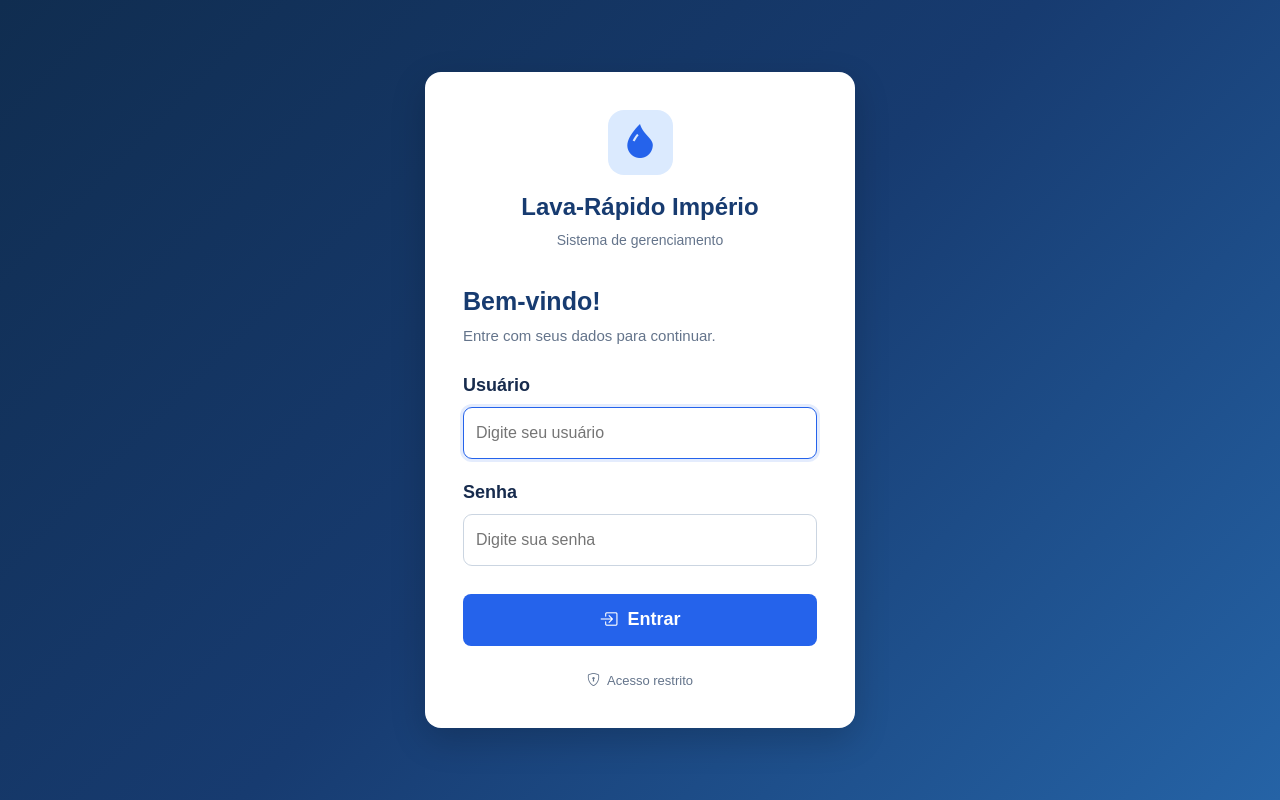
After one commit to EstefanneFarias/lava-rapido-imperio, a Flask app: page /login in a window 1280 px wide. The commit adds this page. Run offline with Flask 3, Linux system fonts and the light colour scheme.

Commit message:
feat: adiciona sistema de login e prepara deploy

```diff
--- a/app.py
+++ b/app.py
@@ -1,18 +1,89 @@
 
-from flask import Flask, render_template, request, redirect, url_for
+from flask import Flask, render_template, request, redirect, url_for, session
 from datetime import date
 import sqlite3
 from decimal import Decimal, InvalidOperation
 from contextlib import closing
+import os
+from functools import wraps
+from werkzeug.security import generate_password_hash, check_password_hash
+from dotenv import load_dotenv
+
+
+# Carrega as configurações do arquivo .env
+load_dotenv(override=True)
+import banco
 
 app = Flask(__name__)
 
+# Chave usada para proteger as sessões dos usuários
+app.secret_key = os.environ.get("SECRET_KEY")
+
+
+def login_obrigatorio(funcao):
+
+    @wraps(funcao)
+    def verificar_login(*args, **kwargs):
+
+        # Verifica se existe um usuário autenticado
+        if "usuario_logado" not in session:
+            return redirect(url_for("login"))
+
+        return funcao(*args, **kwargs)
+
+    return verificar_login
+
+@app.route("/login", methods=["GET", "POST"])
+def login():
+
+    if request.method == "POST":
+
+        usuario = request.form["usuario"]
+        senha = request.form["senha"]
+
+        # Verifica se o usuário e a senha estão corretos
+        usuario_correto = os.environ.get("LOGIN_USUARIO")
+        senha_hash = os.environ.get("LOGIN_SENHA_HASH")
+
+        if (
+            usuario == usuario_correto
+            and senha_hash
+            and check_password_hash(senha_hash, senha)
+        ):
+            session["usuario_logado"] = usuario
+
+            return redirect(url_for("inicio"))
+
+        return render_template(
+            "login.html",
+            erro="Usuário ou senha incorretos."
+        )
+
+    return render_template("login.html")
+
+
+@app.route("/sair")
+def sair():
+
+    # Encerra a sessão do usuário
+    session.clear()
+
+    return redirect(url_for("login"))
+
+
+# Define o caminho do banco de dados
+CAMINHO_BANCO = os.environ.get(
+    "DATABASE_PATH",
+    "lava_rapido.db"
+)
+
 
 def conectar_banco():
-    return closing(sqlite3.connect("lava_rapido.db"))
+    return closing(sqlite3.connect(CAMINHO_BANCO))
 
 
 @app.route("/")
+@login_obrigatorio
 def inicio():
 
     # Define a data de hoje no formato usado pelo banco de dados
@@ -39,6 +110,7 @@ def inicio():
 
 
 @app.route("/historico-servicos")
+@login_obrigatorio
 def historico_servicos():
 
     # Define a data consultada; se nenhuma for informada, usa hoje
@@ -65,6 +137,7 @@ def historico_servicos():
 
 
 @app.route("/editar-servico/<int:id>", methods=["GET", "POST"])
+@login_obrigatorio
 def editar_servico(id):
 
     # Busca o serviço pelo ID recebido na URL
@@ -152,6 +225,7 @@ def editar_servico(id):
 
 
 @app.route("/registrar-servico", methods=["GET", "POST"])
+@login_obrigatorio
 def registrar_servico():
     if request.method == "POST":
 
@@ -223,6 +297,7 @@ def converter_valor_centavos(valor_digitado):
 
 
 @app.route("/registrar-despesas", methods=["GET", "POST"])
+@login_obrigatorio
 def registrar_despesas():
     if request.method == "POST":
 
@@ -311,6 +386,7 @@ def registrar_despesas():
     )
 
 @app.route("/fechamento-diario")
+@login_obrigatorio
 def fechamento_diario():
 
     # Define a data consultada; se nenhuma for informada, usa hoje
@@ -383,4 +459,8 @@ def fechamento_diario():
 
 
 if __name__ == "__main__":
-    app.run(host="0.0.0.0", port=5000, debug=True)
+    app.run(
+        host="0.0.0.0",
+        port=5000,
+        debug=os.environ.get("FLASK_DEBUG") == "1"
+    )
--- /dev/null
+++ b/requirements.txt
@@ -0,0 +1,3 @@
+Flask==3.1.3
+python-dotenv==1.2.4
+gunicorn
--- a/static/css/style.css
+++ b/static/css/style.css
@@ -1,6 +1,147 @@
 
 /* =========================================
-   1. CONFIGURAÇÕES GERAIS
+   1. TELA DE LOGIN
+========================================= */
+
+/* Fundo da tela */
+.pagina-login {
+    min-height: 100vh;
+    box-sizing: border-box;
+    display: flex;
+    align-items: center;
+    justify-content: center;
+    background: linear-gradient(135deg, #102D50, #173B70, #2563A6);
+}
+
+/* Cartão de acesso */
+.cartao-login {
+    width: 100%;
+    max-width: 430px;
+    background-color: #FFFFFF;
+    padding: 38px;
+    border-radius: 16px;
+    box-shadow: 0 12px 35px rgba(0, 0, 0, 0.18);
+    box-sizing: border-box;
+}
+
+/* Identidade visual */
+.login-marca {
+    text-align: center;
+    margin-bottom: 32px;
+}
+
+.login-icone {
+    width: 65px;
+    height: 65px;
+    margin: 0 auto 14px;
+    background-color: #DBEAFE;
+    color: #2563EB;
+    border-radius: 16px;
+    display: flex;
+    align-items: center;
+    justify-content: center;
+    font-size: 34px;
+}
+
+.login-marca h1 {
+    color: #173B70;
+    font-size: 24px;
+    margin: 0;
+}
+
+.login-marca p {
+    color: #64748B;
+    font-size: 14px;
+    margin-top: 5px;
+}
+
+/* Título de boas-vindas */
+.login-titulo {
+    margin-bottom: 24px;
+}
+
+.login-titulo h2 {
+    color: #173B70;
+    font-size: 25px;
+    margin: 0 0 5px;
+}
+
+.login-titulo p {
+    color: #64748B;
+    font-size: 15px;
+    margin: 0;
+}
+
+/* Formulário */
+.cartao-login form {
+    max-width: 100%;
+    padding: 0;
+    border: none;
+}
+
+/* Campos */
+.cartao-login input {
+    border: 1px solid #CBD5E1;
+    border-radius: 9px;
+    font-size: 16px;
+}
+
+/* Destaque ao selecionar um campo */
+.cartao-login input:focus {
+    outline: none;
+    border-color: #2563EB;
+    box-shadow: 0 0 0 3px rgba(37, 99, 235, 0.12);
+}
+
+/* Botão de entrar */
+.cartao-login button {
+    width: 100%;
+    margin-top: 28px;
+}
+
+/* Mensagem de erro */
+.mensagem-erro {
+    background-color: #FEE2E2;
+    color: #991B1B;
+    border: 1px solid #FCA5A5;
+    border-radius: 8px;
+    padding: 13px;
+    margin-bottom: 18px;
+    font-size: 15px;
+    font-weight: bold;
+}
+
+/* Rodapé */
+.login-rodape {
+    display: flex;
+    justify-content: center;
+    align-items: center;
+    gap: 7px;
+    color: #64748B;
+    font-size: 13px;
+    margin: 25px 0 0;
+}
+
+/* Ajustes para celular */
+@media (max-width: 600px) {
+
+    .pagina-login {
+        padding: 18px;
+    }
+
+    .cartao-login {
+        padding: 28px 22px;
+    }
+
+    .login-marca h1 {
+        font-size: 21px;
+    }
+
+}
+
+
+/* =========================================
+   2. CONFIGURAÇÕES GERAIS
 ========================================= */
 
 body {
@@ -20,7 +161,7 @@ main {
 
 
 /* =========================================
-   2. CABEÇALHO PRINCIPAL
+   3. CABEÇALHO PRINCIPAL
 ========================================= */
 
 header {
@@ -42,9 +183,39 @@ header p {
     margin: 8px 0 0;
 }
 
+/* BOTÃO SAIR */
+
+.cabecalho-inicial {
+    position: relative;
+}
+
+.botao-sair {
+    position: absolute;
+    top: 20px;
+    right: 20px;
+
+    width: 42px;
+    height: 42px;
+
+    display: flex;
+    align-items: center;
+    justify-content: center;
+
+    color: #FFFFFF;
+    font-size: 22px;
+    text-decoration: none;
+
+    border-radius: 8px;
+    transition: background-color 0.2s;
+}
+
+.botao-sair:hover {
+    background-color: rgba(255, 255, 255, 0.18);
+}
+
 
 /* =========================================
-   3. SEÇÕES E TÍTULOS
+   4. SEÇÕES E TÍTULOS
 ========================================= */
 
 main > section {
@@ -64,7 +235,7 @@ h2 {
 
 
 /* =========================================
-   4. RESUMO DO DIA
+   5. RESUMO DO DIA
 ========================================= */
 
 .resumo-cards {
@@ -96,7 +267,7 @@ h2 {
 
 
 /* =========================================
-   5. BOTÕES E LINKS DE AÇÃO
+   6. BOTÕES E LINKS DE AÇÃO
 ========================================= */
 
 button,
@@ -145,7 +316,7 @@ button:focus-visible,
 
 
 /* =========================================
-   6. BOTÕES DA PÁGINA INICIAL
+   7. BOTÕES DA PÁGINA INICIAL
 ========================================= */
 
 .botoes-operacoes {
@@ -156,7 +327,7 @@ button:focus-visible,
 
 
 /* =========================================
-   7. FORMULÁRIOS E CAMPOS
+   8. FORMULÁRIOS E CAMPOS
 ========================================= */
 
 form {
@@ -197,7 +368,7 @@ form button {
 
 
 /* =========================================
-   8. CAMPOS NUMÉRICOS
+   9. CAMPOS NUMÉRICOS
 ========================================= */
 
 /* Remove as setinhas no Chrome, Edge e Safari */
@@ -215,7 +386,7 @@ input[type="number"] {
 
 
 /* =========================================
-   9. MENSAGEM DE SUCESSO
+   10. MENSAGEM DE SUCESSO
 ========================================= */
 
 .mensagem-sucesso {
@@ -250,7 +421,7 @@ input[type="number"] {
 
 
 /* =========================================
-   10. LISTA DE DESPESAS
+   11. LISTA DE DESPESAS
 ========================================= */
 
 .lista-despesas {
@@ -286,7 +457,7 @@ input[type="number"] {
 
 
 /* =========================================
-   11. HISTÓRICO DE SERVIÇOS
+   12. HISTÓRICO DE SERVIÇOS
 ========================================= */
 
 .servico-item {
@@ -312,7 +483,7 @@ input[type="number"] {
 
 
 /* =========================================
-   12. FECHAMENTO DE DESPESAS RECOLHÍVEL
+   13. FECHAMENTO DE DESPESAS RECOLHÍVEL
 ========================================= */
 
 .fechamento-despesas {
@@ -341,7 +512,7 @@ input[type="number"] {
 
 
 /* =========================================
-   13. FECHAMENTO DIÁRIO
+   14. FECHAMENTO DIÁRIO
 ========================================= */
 
 /* Fundo e organização geral */
@@ -385,7 +556,7 @@ input[type="number"] {
 
 
 /* =========================================
-   14. CONSULTA DE DATA
+   15. CONSULTA DE DATA
 ========================================= */
 
 .consulta-fechamento {
@@ -429,9 +600,10 @@ input[type="number"] {
 
 
 /* =========================================
-   15. TOTAL RECEBIDO
+   16. TOTAL RECEBIDO
 ========================================= */
 
+/* Painel principal */
 .painel-total-recebido {
     background: linear-gradient(120deg, #DCFCE7, #EFFFF3);
     border: 2px solid #16A34A;
@@ -478,7 +650,7 @@ input[type="number"] {
 
 
 /* =========================================
-   16. DIVISÃO DOS RECEBIMENTOS
+   17. DIVISÃO DOS RECEBIMENTOS
 ========================================= */
 
 .divisao-recebimentos {
@@ -512,7 +684,7 @@ input[type="number"] {
 
 
 /* =========================================
-   17. PAINEL DA CAIXINHA
+   18. PAINEL DA CAIXINHA
 ========================================= */
 
 .painel-caixinha {
@@ -537,7 +709,7 @@ input[type="number"] {
 
 
 /* =========================================
-   18. PAINEL DE DESPESAS
+   19. PAINEL DE DESPESAS
 ========================================= */
 
 .painel-despesas {
@@ -578,7 +750,7 @@ input[type="number"] {
 
 
 /* =========================================
-   19. BOTÃO VOLTAR DO FECHAMENTO
+   20. BOTÃO VOLTAR DO FECHAMENTO
 ========================================= */
 
 .voltar-fechamento a {
@@ -598,7 +770,7 @@ input[type="number"] {
 
 
 /* =========================================
-   20. RESPONSIVIDADE GERAL
+   21. RESPONSIVIDADE GERAL
 ========================================= */
 
 @media (max-width: 600px) {
@@ -680,7 +852,7 @@ input[type="number"] {
 
 
 /* =========================================
-   21. IDENTIDADE VISUAL DA PÁGINA INICIAL
+   22. IDENTIDADE VISUAL DA PÁGINA INICIAL
 ========================================= */
 
 /* Fundo da página */
@@ -748,9 +920,10 @@ input[type="number"] {
 
 
 /* =========================================
-   22. SEÇÕES E TÍTULOS DA PÁGINA INICIAL
+   23. SEÇÕES E TÍTULOS DA PÁGINA INICIAL
 ========================================= */
 
+/* Seções principais */
 .pagina-inicial .secao-inicial {
     background-color: #FFFFFF;
     padding: 26px;
@@ -787,7 +960,7 @@ input[type="number"] {
 
 
 /* =========================================
-   23. CARTÕES DO RESUMO DA PÁGINA INICIAL
+   24. CARTÕES DO RESUMO DA PÁGINA INICIAL
 ========================================= */
 
 .pagina-inicial .resumo-cards {
@@ -851,7 +1024,7 @@ input[type="number"] {
 
 
 /* =========================================
-   24. CARTÕES DE OPERAÇÕES
+   25. CARTÕES DE OPERAÇÕES
 ========================================= */
 
 .pagina-inicial .botoes-operacoes {
@@ -931,7 +1104,7 @@ input[type="number"] {
 
 
 /* =========================================
-   25. RODAPÉ DA PÁGINA INICIAL
+   26. RODAPÉ DA PÁGINA INICIAL
 ========================================= */
 
 .rodape-inicial {
@@ -964,7 +1137,7 @@ input[type="number"] {
 
 
 /* =========================================
-   26. RESPONSIVIDADE DA PÁGINA INICIAL
+   27. RESPONSIVIDADE DA PÁGINA INICIAL
 ========================================= */
 
 @media (max-width: 600px) {
@@ -1008,8 +1181,9 @@ input[type="number"] {
 
 }
 
+
 /* =========================================
-   27. FORMULÁRIO DE CADASTRO DE SERVIÇOS
+   28. FORMULÁRIO DE CADASTRO DE SERVIÇOS
 ========================================= */
 
 /* Cartão do formulário */
@@ -1076,8 +1250,9 @@ input[type="number"] {
 
 }
 
+
 /* =========================================
-   28. TÍTULOS DA PÁGINA DE DESPESAS
+   29. TÍTULOS DA PÁGINA DE DESPESAS
 ========================================= */
 
 .pagina-inicial .secao-inicial > .titulo-secao {
@@ -1085,8 +1260,9 @@ input[type="number"] {
     text-align: center;
 }
 
+
 /* =========================================
-   29. TÍTULO DO FECHAMENTO DIÁRIO
+   30. TÍTULO DO FECHAMENTO DIÁRIO
 ========================================= */
 
 .pagina-fechamento .cabecalho-fechamento h2 {
--- a/templates/index.html
+++ b/templates/index.html
@@ -43,6 +43,10 @@
             </p>
 
         </div>
+
+<a href="{{ url_for('sair') }}" class="botao-sair" title="Sair" aria-label="Sair da conta">
+    <i class="bi bi-box-arrow-right"></i>
+</a>
 
     </header>
 
--- /dev/null
+++ b/templates/login.html
@@ -0,0 +1,78 @@
+
+<!DOCTYPE html>
+<html lang="pt-BR">
+<head>
+    <meta charset="UTF-8">
+    <meta name="viewport" content="width=device-width, initial-scale=1.0">
+
+    <title>Acesso - Lava-Rápido Império</title>
+
+    <link rel="stylesheet" href="{{ url_for('static', filename='css/style.css') }}">
+
+    <link rel="stylesheet" href="https://cdn.jsdelivr.net/npm/bootstrap-icons@1.11.3/font/bootstrap-icons.min.css">
+</head>
+
+<body class="pagina-login">
+
+    <main class="cartao-login">
+
+        <div class="login-marca">
+            <div class="login-icone">
+                <i class="bi bi-droplet-fill"></i>
+            </div>
+
+            <h1>Lava-Rápido Império</h1>
+            <p>Sistema de gerenciamento</p>
+        </div>
+
+        <div class="login-titulo">
+            <h2>Bem-vindo!</h2>
+            <p>Entre com seus dados para continuar.</p>
+        </div>
+
+        {% if erro %}
+            <div class="mensagem-erro" role="alert">
+                <i class="bi bi-exclamation-circle"></i>
+                {{ erro }}
+            </div>
+        {% endif %}
+
+        <form action="{{ url_for('login') }}" method="POST">
+
+            <label for="usuario">Usuário</label>
+            <input
+                type="text"
+                id="usuario"
+                name="usuario"
+                placeholder="Digite seu usuário"
+                autocomplete="username"
+                required
+                autofocus
+            >
+
+            <label for="senha">Senha</label>
+            <input
+                type="password"
+                id="senha"
+                name="senha"
+                placeholder="Digite sua senha"
+                autocomplete="current-password"
+                required
+            >
+
+            <button type="submit">
+                <i class="bi bi-box-arrow-in-right"></i>
+                Entrar
+            </button>
+
+        </form>
+
+        <p class="login-rodape">
+            <i class="bi bi-shield-lock"></i>
+            Acesso restrito
+        </p>
+
+    </main>
+
+</body>
+</html>
```
Also changed, not shown: banco.py (+8 -1 lines), 1 other file.
